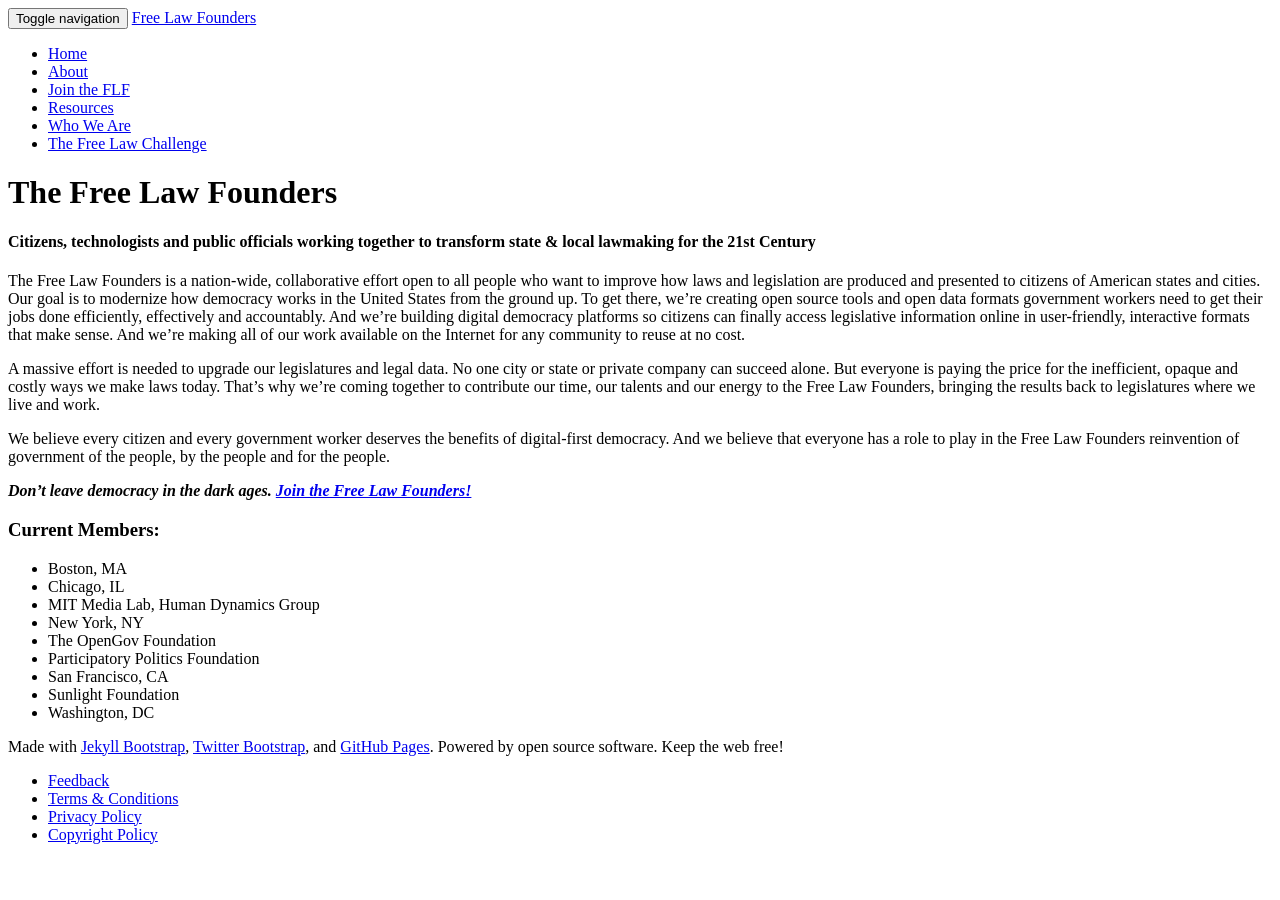
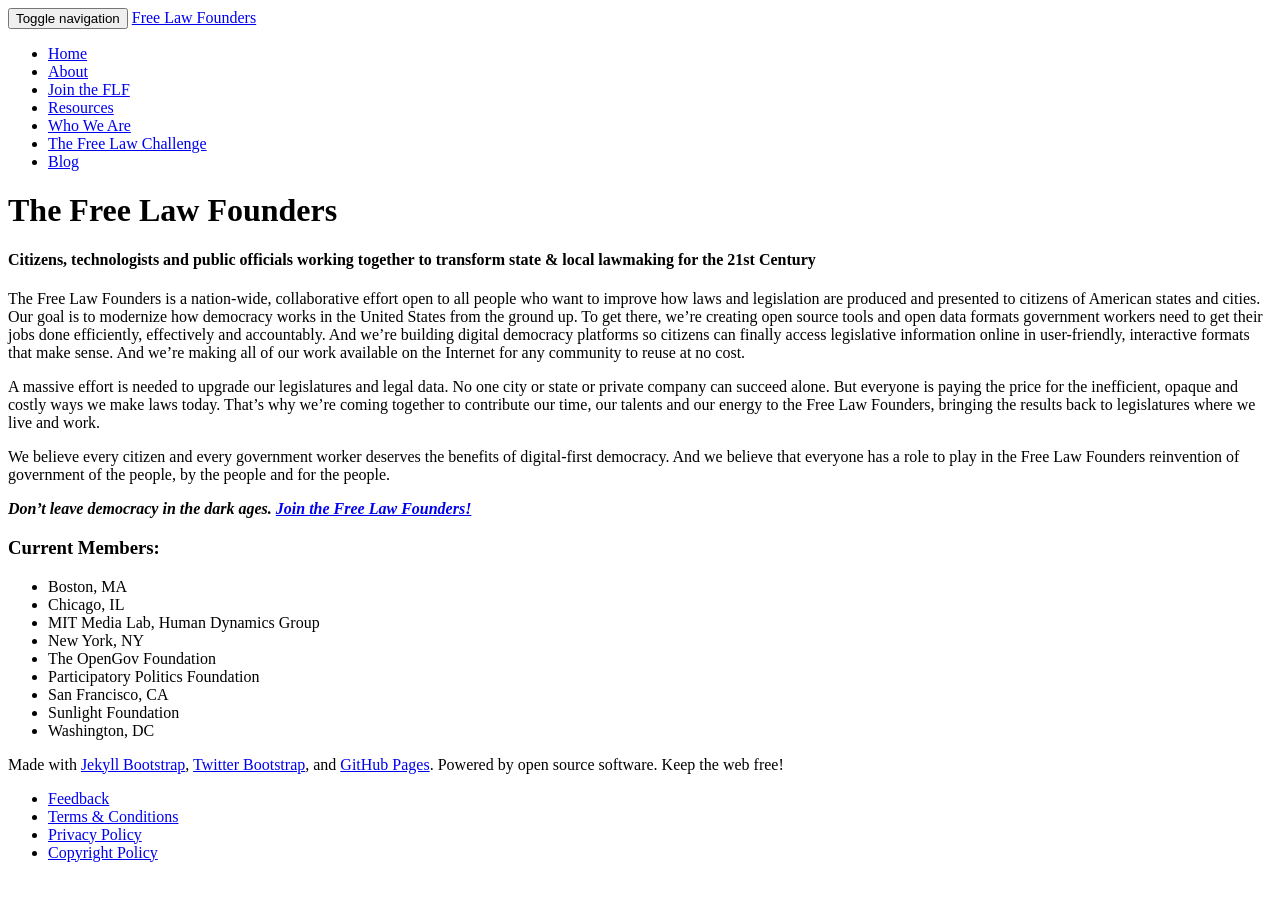
Before and after one commit to opengovfoundation/free-law-founders-site, a Jekyll site: the page built from index.md, in a window 1280 px wide. Built offline with Jekyll 4.4.1, drawn with Linux system fonts in a browser that asks for light colours; nearby versions of some CDN libraries.

Commit message:
Update _config.yml

```diff
--- a/_config.yml
+++ b/_config.yml
@@ -29,6 +29,11 @@ topbar:
   -
     url: '/the-challenge/'
     title : 'The Free Law Challenge'
+
+  -
+
+    url: '/blog/'
+    title : 'Blog'
 
 
 # Themes are encouraged to use these universal variables
```
